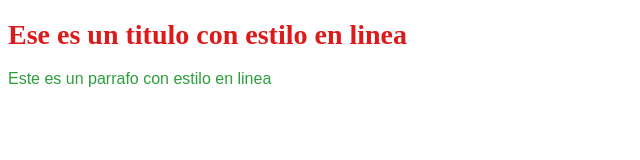
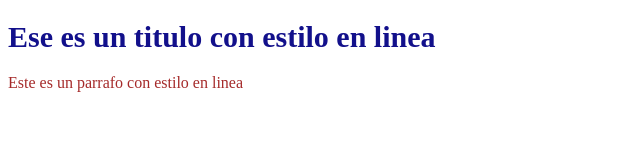
Before and after one commit to brayan1963/modulo8, a plain HTML site: page index.html in a window 1280 px wide. Shown: the whole page, without its empty margins (0-640 px from the left). Drawn offline with Linux system fonts and the light colour scheme.

Commit message:
css a nivel de pagina

```diff
--- a/index.html
+++ b/index.html
@@ -3,10 +3,19 @@
  <head>
     <title>Archivos CSS</title>
  </head>
+ <style>
+   h1{
+      color: rgb(18, 16, 139);
+      font-size: 30px;
+   }
+   p{
+      color: rgb(165, 42, 42);
+      font-family: 'Times New Roman', Times, serif;
+   }
+
+ </style>
  <body>
-    <h1 style="color: rgb(221, 26, 26);font-size: 28px;">Ese es un titulo con estilo en linea</h1>
-    <p style="color: rgb(44, 158, 59);font-family: Arial, Helvetica, sans-serif;">Este es un parrafo con estilo en linea</p>
+    <h1>Ese es un titulo con estilo en linea</h1>
+    <p>Este es un parrafo con estilo en linea</p>
  </body>
-
-
 </html>
```
